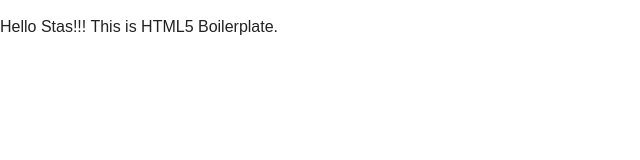
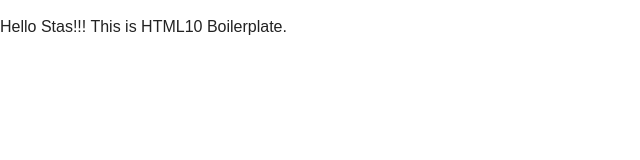
Before and after one commit to BomberMan1207/Test_for_learn, a website: page public_html/index.html in a window 1280 px wide. Shown: the full height of the page, 0-640 px from the left. Drawn offline with nearby package versions, Linux system fonts and the light colour scheme.

Commit message:
Change HTML10

```diff
--- a/public_html/index.html
+++ b/public_html/index.html
@@ -20,7 +20,7 @@
         <![endif]-->
 
         <!-- Add your site or application content here -->
-        <p>Hello Stas!!! This is HTML5 Boilerplate.</p>
+        <p>Hello Stas!!! This is HTML10 Boilerplate.</p>
 
         <script src="https://code.jquery.com/jquery-1.12.0.min.js"></script>
         <script>window.jQuery || document.write('<script src="js/vendor/jquery-1.12.0.min.js"><\/script>')</script>
```
